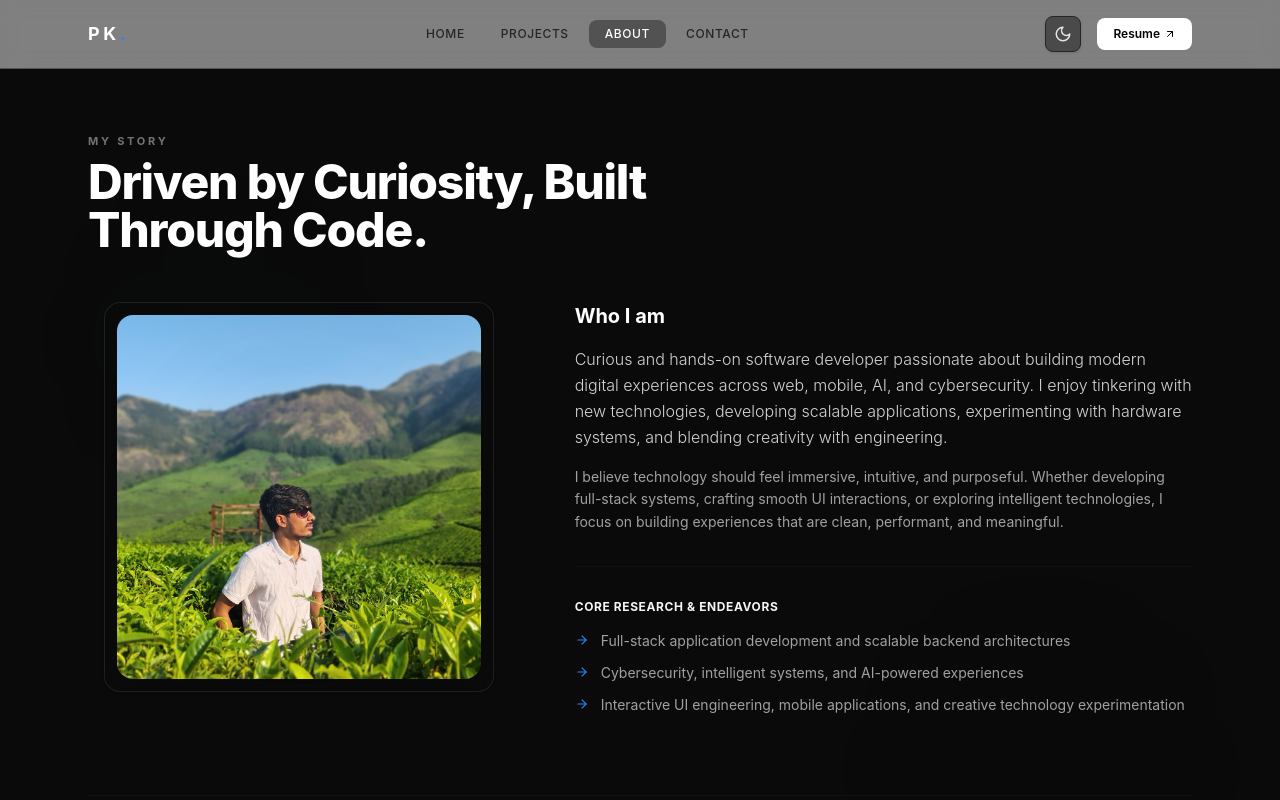
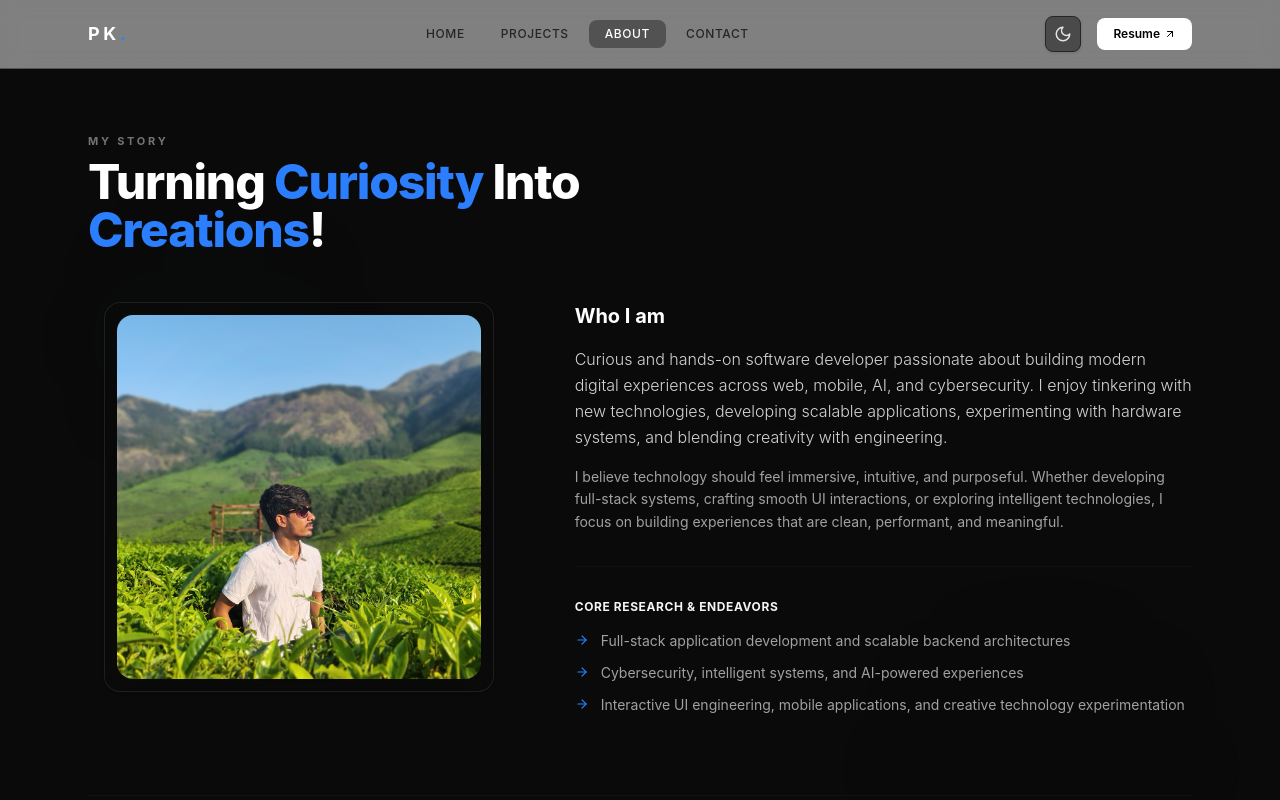
Before and after one commit to Puveesh/portfolio, a React (Vite) app: page /about in a window 1280 px wide. Shown: the top 800 px of the page. Built offline with nearby package versions, Linux system fonts and the light colour scheme.

Commit message:
Added portfolio project

```diff
--- a/src/pages/About.jsx
+++ b/src/pages/About.jsx
@@ -22,7 +22,7 @@ export default function About() {
             My Story
           </h2>
           <h1 className="text-3xl md:text-5xl font-extrabold tracking-tight text-neutral-900 dark:text-white mb-4">
-            Driven by Curiosity, Built Through Code.
+            Turning <span className="text-blue-500">Curiosity</span> Into <span className="text-blue-500">Creations</span>!
           </h1>
         </div>
 
```
